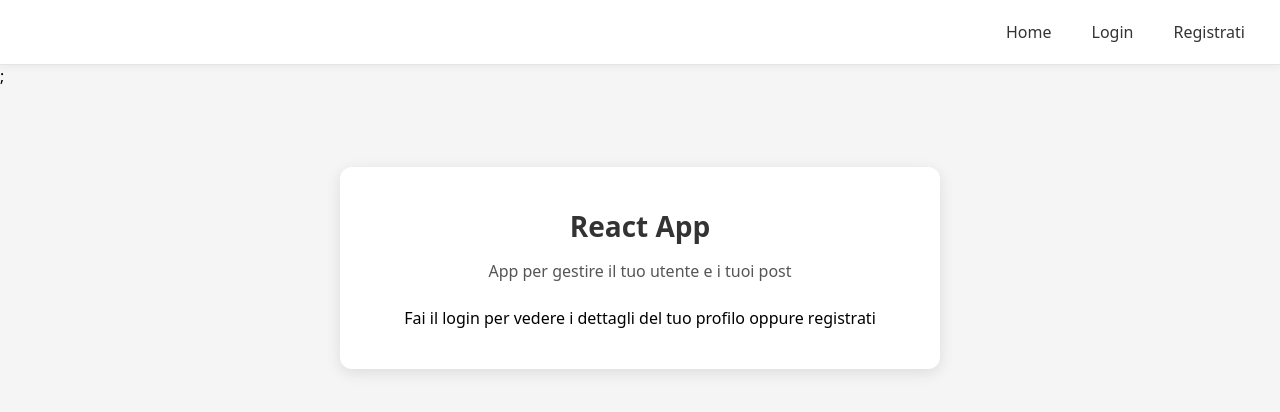
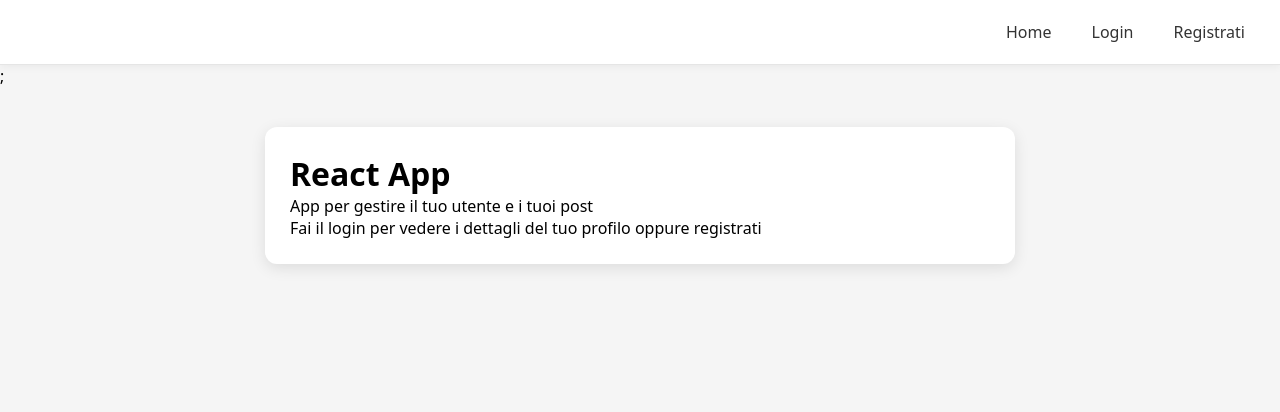
Before and after one commit to AnaisDiGenua/reactAppCRUD, a React (Vite) app: page / in a window 1280 px wide. Shown: the top 412 px of the page. Built offline with nearby package versions, Linux system fonts and the light colour scheme.

Commit message:
fix: delete home.css and refctoring some style

```diff
--- a/src/pages/home/home.css
+++ /dev/null
@@ -1,22 +0,0 @@
-.home-wrapper {
-  max-width: 600px;
-  margin: 80px auto 0;
-  background: white;
-  padding: 40px 30px;
-  border-radius: 12px;
-  box-shadow: 0 4px 15px rgba(0, 0, 0, 0.1);
-  text-align: center;
-}
-
-.home-wrapper h1 {
-  font-size: 28px;
-  font-weight: 600;
-  margin-bottom: 15px;
-  color: #333;
-}
-
-.home-wrapper p {
-  font-size: 16px;
-  color: #555;
-  margin-bottom: 25px;
-}
--- a/src/pages/home/home.tsx
+++ b/src/pages/home/home.tsx
@@ -1,24 +1,25 @@
 import { useUserContext } from "../../context/userContext";
 import { Link } from "react-router-dom";
-import "./home.css";
 
 export default function Home() {
   const { user } = useUserContext();
   return (
     <>
-      <div className="home-wrapper">
-        <h1>React App</h1>
-        <p>App per gestire il tuo utente e i tuoi post</p>
+      <div className="box text-center">
+        <h1 className="text-3xl font-bold">React App</h1>
+        <p className="my-3">App per gestire il tuo utente e i tuoi post</p>
 
         {user ? (
-          <div className="home-logged">
-            <h2>Ciao {user.name}!</h2>
-            <p>Puoi accedere ai dettagli del tuo account qui sotto.</p>
+          <>
+            <h2 className="mt-6">Ciao {user.name}!</h2>
+            <p className="mb-6">
+              Puoi accedere ai dettagli del tuo account qui sotto.
+            </p>
 
-            <Link className="button" to={`/user-detail/${user.id}`}>
+            <Link className="button self-center" to={`/user-detail/${user.id}`}>
               Vai al tuo profilo
             </Link>
-          </div>
+          </>
         ) : (
           <div>
             Fai il login per vedere i dettagli del tuo profilo oppure registrati
```
